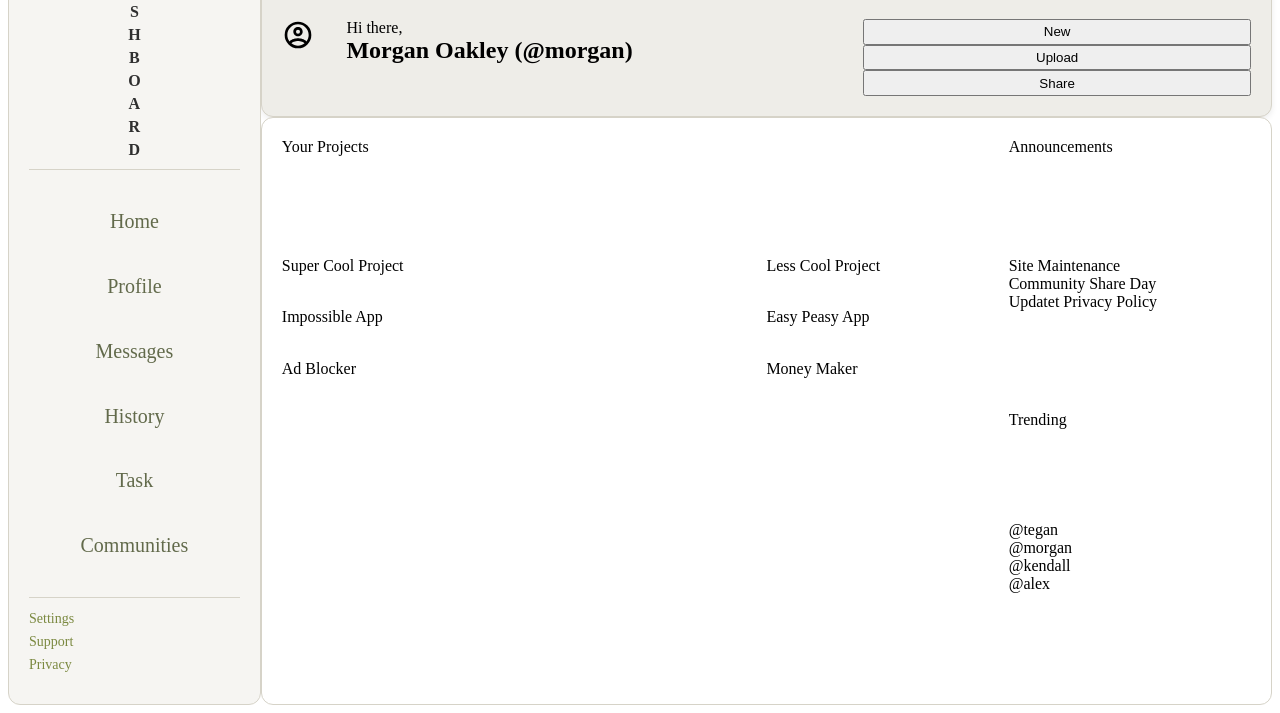
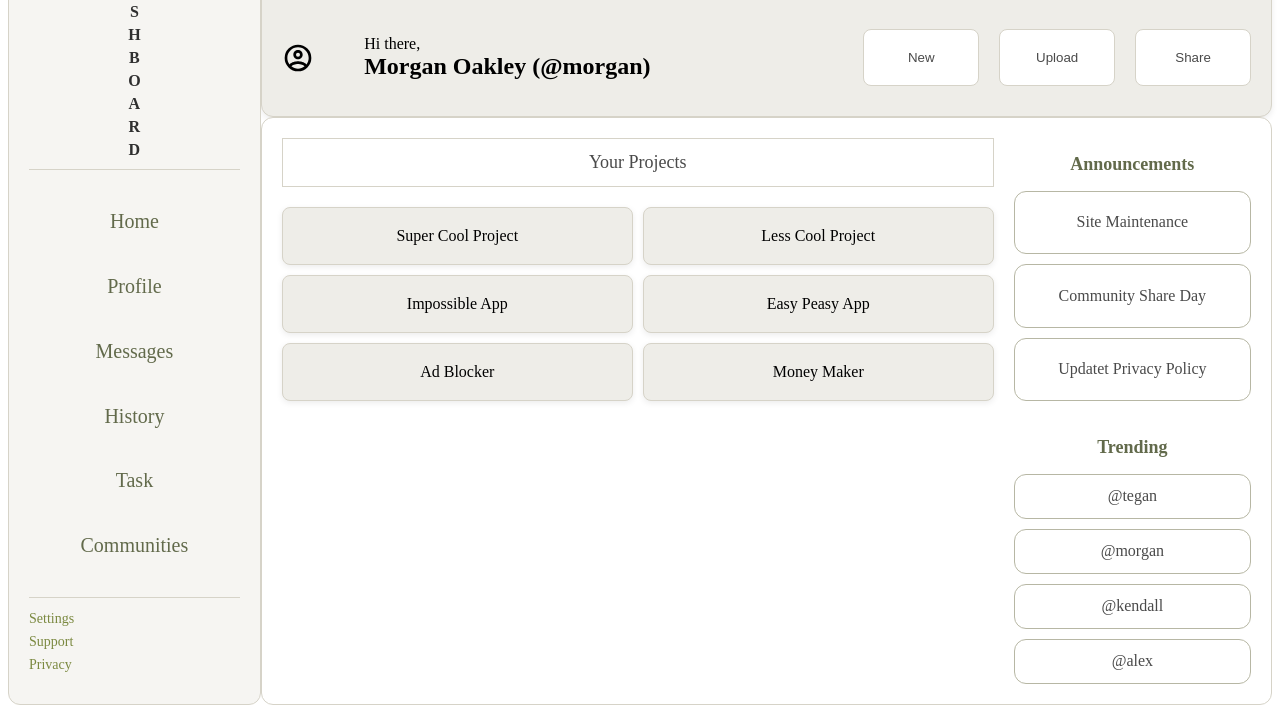
Before and after one commit to Perc2val/dashboard, a plain HTML site: page index.html in a window 1280 px wide. Shown: the part 87-800 px from the top of the page. Drawn offline with Linux system fonts and the light colour scheme.

Commit message:
dashboard done

```diff
--- a/style.css
+++ b/style.css
@@ -138,15 +138,7 @@ header{
     border-radius: var(--radius-lg)
 
 }
-.content{
-    display: grid;
-    grid-area: 2 / 2 / 3 / 3;
-    grid-template: 1fr 1fr / 3fr 1fr;
-    padding: 20px;
-    border: solid 1px var(--border-default);
-    border-radius: var(--radius-lg);
-    background-color: var(--bg-surface);
-}
+
 .main-sidebar-elements {
     display: grid;
     grid-area: 2 / 1 / 3 / 2;
@@ -219,24 +211,108 @@ header{
     display: grid;
     grid-template: 1fr/ 1fr 8fr;
     grid-area: 2 / 1 / 3 / 2;
+    gap: 20px;
+    align-items: center;
 }
 .profile-buttons {
     display: grid;
     grid-area: 2 / 2 / 3 / 3;
+    grid-template: 1fr / 1fr 1fr 1fr;
+    gap: 20px;
+    align-items: center;
+}
+.profile-buttons > button {
+    padding: 20px;
+    border: solid 1px var(--border-default);
+    border-radius: var(--radius-md);
+    background-color: var(--bg-surface);
+    color: var(--text-body);
+}
+.profile-buttons > button:hover{
+    border: solid 1px var(--color-primary-hover);
+}
+
+.content{
+    display: grid;
+    grid-area: 2 / 2 / 3 / 3;
+    grid-template: 1fr 1fr / 3fr 1fr;
+    padding: 20px;
+    gap: 20px;
+    border: solid 1px var(--border-default);
+    border-radius: var(--radius-lg);
+    background-color: var(--bg-surface);
 }
 .main-content {
     display: grid;
-    grid-area: 1 / 1 / 2 / 3;
+    gap: 20px;
+    grid-area: 1 / 1 / 2 / 2;
+    grid-template: 1fr 4fr / 1fr;
+
 }
-.content-top{
+.main-content > p {
+    grid-area: 1 / 1 / 2 / 2;
+    display: flex;
+    border: solid 1px var(--border-default);
+    align-items: center;
+    justify-content: center;
+    color: var(--text-body);
+    font-size: var(--fs-md);
+    font-weight: var(--fw-medium);
+}
+.your-projects {
+    display: grid;
+    grid-area: 2 / 1 / 3 / 2;
+    grid-template: 1fr 1fr 1fr/ 1fr 1fr;
+    gap: 10px;
+}
+.your-projects > div {
+    display: flex;
+    border: solid 1px var(--border-default);
+    border-radius: var(--radius-md);
+    align-items: center;
+    justify-content: center;
+    background-color: var(--bg-subtle);
+    box-shadow: var(--shadow-md);
+}
+.your-projects > div:hover {
+    background-color: var(--color-primary-hover);
+}
+.content-top, .content-bottom{
     display: grid;
     grid-area: 1 / 2 / 2 / 3;
+    grid-template: 1fr 4fr / 1fr;
+}
+.content-top > p, .content-bottom > p {
+    grid-area: 1 / 1 / 2 / 2;
+    display: flex;
+    justify-content: center;
+    align-items: center;
+    color: var(--color-primary);
+    font-size: var(--fs-md);
+    font-weight: var(--fw-bold);
+}
+.content-top > div, .content-bottom > div{
+    grid-area: 2 / 1 / 3 / 2;
+    display: grid;
+    grid-template: 1fr 1fr 1fr / 1fr;
+    gap: 10px;
+}
+.content-bottom > div {
+    grid-template: 1fr 1fr 1fr 1fr / 1fr;
+}
+.content-top > div > div, .content-bottom > div > div{
+    display: flex;
+    justify-content: center;
+    align-items: center;
+    border: solid 1px var(--border-muted);
+    border-radius: var(--radius-lg);
+    padding: 6px;
+    color: var(--text-body);
+}
+.content-top > div > div:hover, .content-bottom > div > div:hover{
+    border-color: var(--color-primary-hover)
 }
 .content-bottom{
     display: grid;
     grid-area: 2 / 2 / 3 / 3;
 }
-.your-projects {
-    display: grid;
-    grid-template: 1fr 1fr 1fr/ 1fr 1fr;
-}
```
